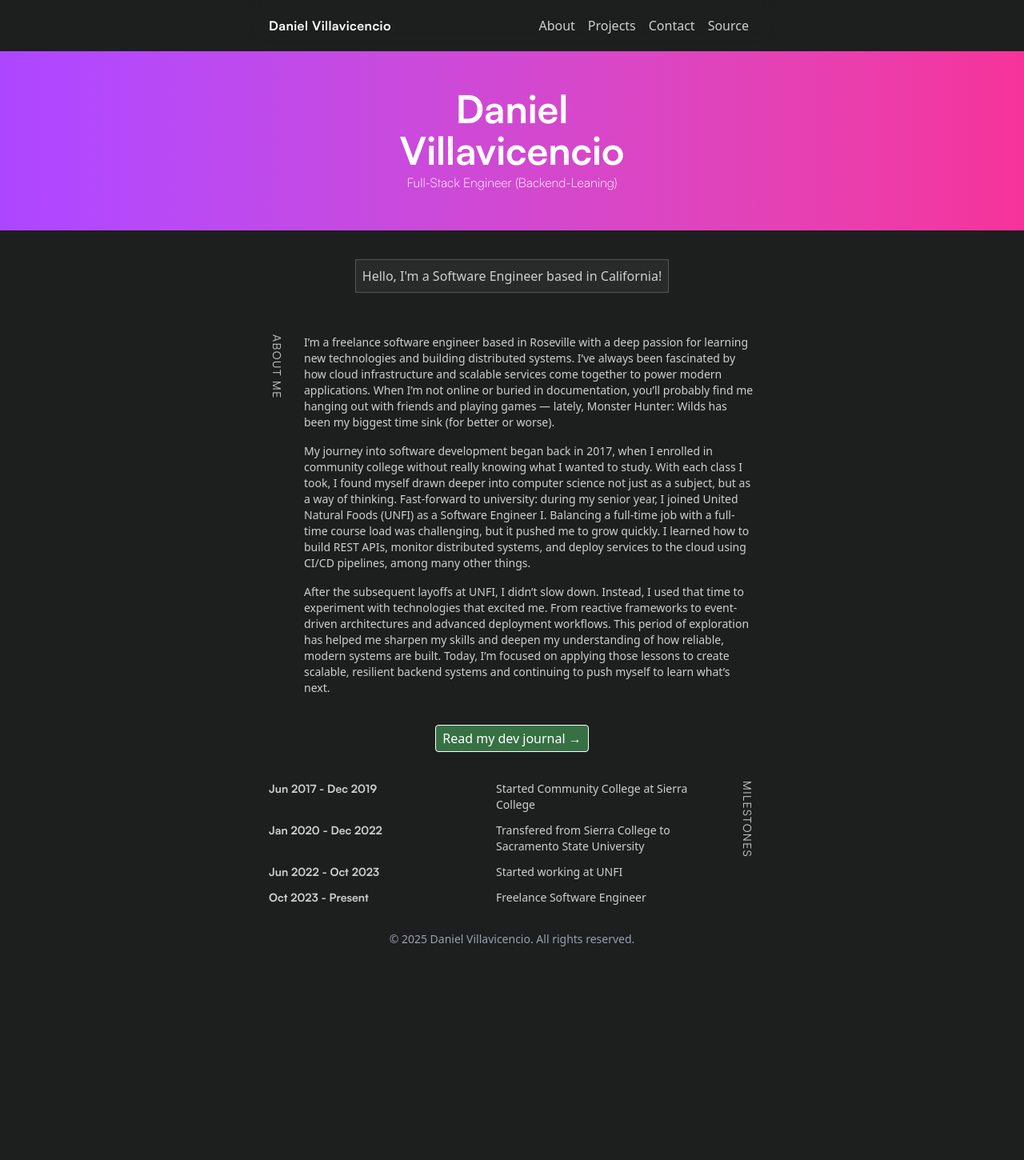
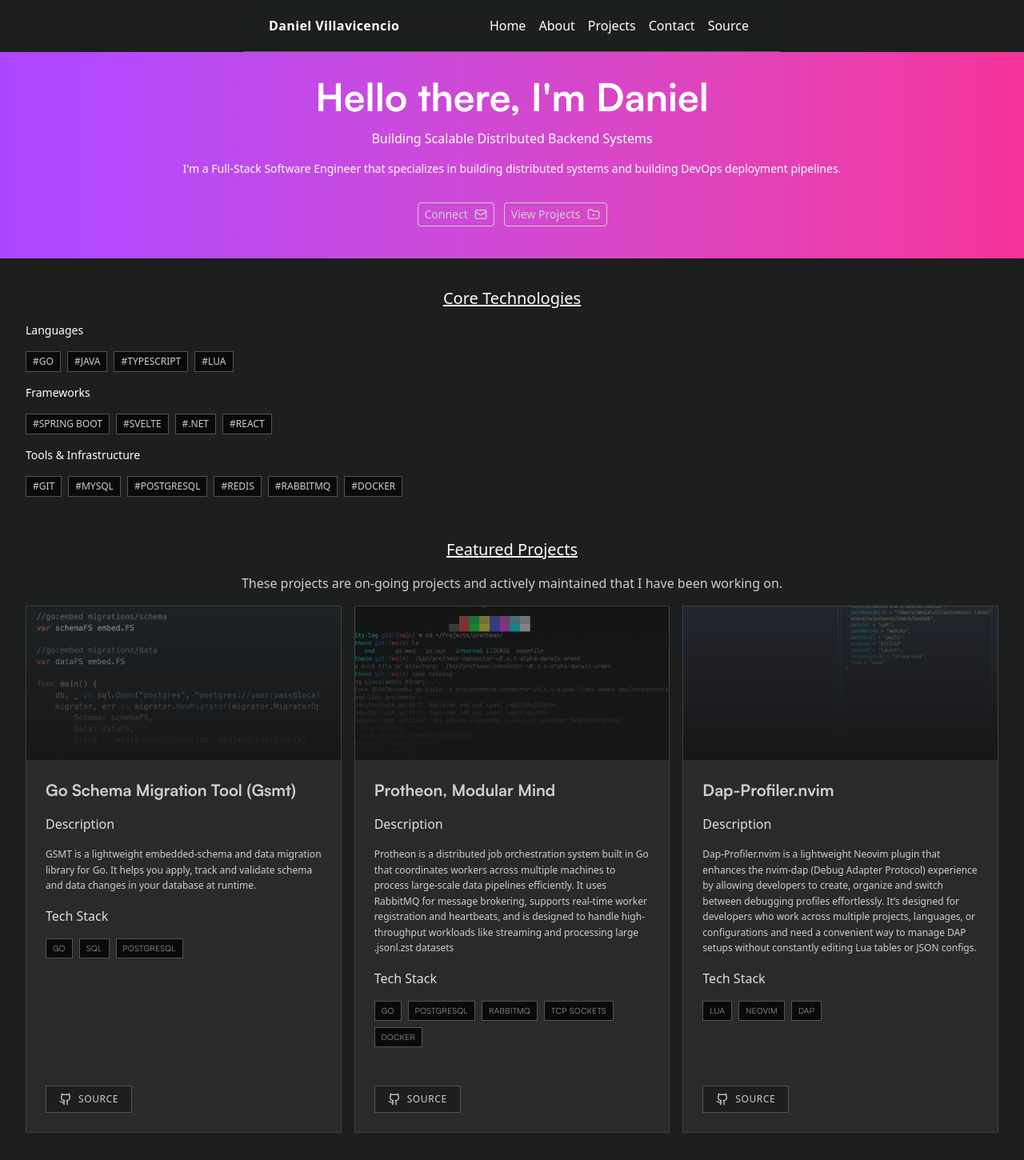
Before and after one commit to deahtstroke/Daniel, a SvelteKit app: page / in a window 1280 px wide. Shown: the top 1450 px of the page at 80% size. Before the commit the page ends 1200 px from the top, so only its background shows below. Built offline with nearby package versions, Linux system fonts and the light colour scheme.

Commit message:
Added core technologies section in homepage, separated about me from homepaeg, added buttons for connect and view projects, navbar reworked, etc.

```diff
--- a/src/app.css
+++ b/src/app.css
@@ -152,7 +152,7 @@
 * Nav-bar link animations
 */
 .nav-link {
-  @apply relative hidden sm:inline-block cursor-pointer text-default content-center;
+  @apply relative hidden sm:inline-block cursor-pointer content-center;
 }
 
 .nav-link:hover {
--- a/src/lib/components/Navbar.svelte
+++ b/src/lib/components/Navbar.svelte
@@ -1,15 +1,21 @@
 <script lang="ts">
 	import HamburgerButton from "./HamburgerButton.svelte";
 	import Sidebar from "./Sidebar.svelte";
-	import { User, Briefcase, Mail, Github } from "lucide-svelte";
+	import { User, Briefcase, Mail, Github, Home } from "lucide-svelte";
 
 	import type { MenuOption } from "$lib/types/MenuOption";
 
 	let menuOptions: MenuOption[] = [
 		{
+			name: "Home",
+			desc: "Go back home",
+			ref: "/",
+			icon: Home,
+		},
+		{
 			name: "About",
 			desc: "Learn more",
-			ref: "/",
+			ref: "/about",
 			icon: User,
 		},
 		{
@@ -40,17 +46,19 @@
 </script>
 
 <nav
-	class="sticky top-0 h-12 max-w-2xl p-8 mx-auto flex flex-row items-center backdrop-blur-md z-50"
+	class="sticky top-0 h-12 max-w-2xl p-8 mx-auto flex flex-row items-center backdrop-blur-md z-50 border-b border-border-default"
 >
 	<a
-		class="font-[Satoshi-Bold] mr-auto tracking-wide text-bright text-md hover:cursor-pointer"
+		class="font-bold mr-auto tracking-wide text-bright text-md hover:cursor-pointer"
 		href="/"
 	>
 		<h1>Daniel Villavicencio</h1>
 	</a>
 
 	<!-- NavBar options desktop -->
-	<ul class="flex flex-row gap-4 mx-2 justify-center content-center">
+	<ul
+		class="flex flex-row gap-4 text-bright mx-2 justify-center content-center"
+	>
 		{#each menuOptions as option}
 			<li class="nav-link"><a href={option.ref}>{option.name}</a></li>
 		{/each}
--- a/src/lib/components/ProjectCard.svelte
+++ b/src/lib/components/ProjectCard.svelte
@@ -28,16 +28,16 @@
 		<h3 class="text-xl font-[Satoshi-Bold]">
 			{project.title}
 		</h3>
-		<h4 class="font-[Satoshi-Regular] font-light">Description</h4>
-		<p class="text-sm text-default leading-relaxed font-[Satoshi-Light]">
+		<h4 class="text-light">Description</h4>
+		<p class="text-xs text-default leading-relaxed">
 			{project.description}
 		</p>
 
-		<h4 class="font-[Satoshi-Regular] font-light">Tech Stack</h4>
+		<h4 class="text-light">Tech Stack</h4>
 		<div class="flex flex-wrap gap-2">
 			{#each project.technologies as tech}
 				<span
-					class="px-2 py-1 text-[10px] uppercase tracking-wider bg-bg-dark border border-border-default font-light"
+					class="font-[Satoshi-Light] px-2 py-1 text-[10px] uppercase tracking-wider bg-bg-dark border border-border-default"
 				>
 					{tech}
 				</span>
--- /dev/null
+++ b/src/lib/types/CoreTechnologies.ts
@@ -0,0 +1,4 @@
+export interface CoreTechnologies {
+	category: string;
+	technologies: string[];
+}
--- a/src/routes/+page.svelte
+++ b/src/routes/+page.svelte
@@ -1,135 +1,214 @@
 <script lang="ts">
-	import TechPulseButton from "$lib/components/TechPulseButton.svelte";
+	import { FolderDotIcon, Mail, ArrowRight } from "lucide-svelte";
+	import gsmt from "$lib/assets/gsmt.png";
+	import protheon from "$lib/assets/Protheon.png";
+	import dapProfiler from "$lib/assets/dap-profiler.png";
 
-	interface Milestone {
-		year: String;
-		title: String;
-	}
+	import ProjectCard from "$lib/components/ProjectCard.svelte";
+	import type { Project } from "$lib/types/Project";
+	import type { CoreTechnologies } from "$lib/types/CoreTechnologies";
 
-	const milestones: Milestone[] = [
+	const coreTechnologies: CoreTechnologies[] = [
 		{
-			year: "Jun 2017 - Dec 2019",
-			title: "Started Community College at Sierra College",
+			category: "Languages",
+			technologies: ["Go", "Java", "Typescript", "Lua"],
 		},
 		{
-			year: "Jan 2020 - Dec 2022",
-			title: "Transfered from Sierra College to Sacramento State University",
+			category: "Frameworks",
+			technologies: ["Spring Boot", "Svelte", ".NET", "React"],
 		},
 		{
-			year: "Jun 2022 - Oct 2023",
-			title: "Started working at UNFI",
+			category: "Tools & Infrastructure",
+			technologies: [
+				"Git",
+				"MySQL",
+				"PostgreSQL",
+				"Redis",
+				"RabbitMQ",
+				"Docker",
+			],
+		},
+	];
+
+	const projects: Project[] = [
+		{
+			title: "Go Schema Migration Tool (Gsmt)",
+			description:
+				"GSMT is a lightweight embedded-schema and data migration library for Go. It helps you apply, track and validate schema and data changes in your database at runtime.",
+			image: gsmt,
+			technologies: ["Go", "SQL", "PostgreSQL"],
+			githubUrl: "http://www.github.com/deahtstroke/gsmt",
 		},
 		{
-			year: "Oct 2023 - Present",
-			title: "Freelance Software Engineer",
+			title: "Protheon, Modular Mind",
+			description:
+				"Protheon is a distributed job orchestration system built in Go that coordinates workers across multiple machines to process large-scale data pipelines efficiently. It uses RabbitMQ for message brokering, supports real-time worker registration and heartbeats, and is designed to handle high-throughput workloads like streaming and processing large .jsonl.zst datasets",
+			image: protheon,
+			technologies: ["Go", "PostgreSQL", "RabbitMQ", "TCP Sockets", "Docker"],
+			githubUrl: "http://www.github.com/deahtstroke/Protheon",
+		},
+		{
+			title: "Dap-Profiler.nvim",
+			description:
+				"Dap-Profiler.nvim is a lightweight Neovim plugin that enhances the nvim-dap (Debug Adapter Protocol) experience by allowing developers to create, organize and switch between debugging profiles effortlessly. It’s designed for developers who work across multiple projects, languages, or configurations and need a convenient way to manage DAP setups without constantly editing Lua tables or JSON configs.",
+			image: dapProfiler,
+			technologies: ["Lua", "Neovim", "DAP"],
+			githubUrl: "http://www.github.com/deahtstroke/dap-profiler.nvim",
 		},
 	];
+
+	let staggerCounter: number = 0;
 </script>
 
 <main class="flex flex-col items-center gap-5 align-middle">
 	<section
-		class="relative w-full h-56 px-8 py-4 flex flex-row items-center justify-center bg-linear-to-r from-purple-500 to-pink-500"
+		class="relative w-full p-8 gap-4 flex flex-col items-center justify-center bg-linear-to-r from-purple-500 to-pink-500"
 	>
-		<div
-			class="flex flex-col px-8 py-2 sm:col-span-2 gap-1 items-start sm:items-center"
+		<!-- Hero banner -->
+		<h1
+			class="fly-in-item animate-in font-[Satoshi-Bold] text-center text-bright text-5xl"
+			style="--delay: {staggerCounter++ * 50}ms"
 		>
-			<h1 class="font-[Satoshi-Bold] text-bright text-5xl">Daniel</h1>
-			<h1 class="font-[Satoshi-Bold] text-bright text-5xl">Villavicencio</h1>
-			<h4 class="font-[Satoshi-light] text-bright text-md">
-				Full-Stack Engineer (Backend-Leaning)
-			</h4>
+			Hello there, I'm Daniel
+		</h1>
+		<h3
+			class="fly-in-item animate-in text-center text-bright text-md"
+			style="--delay: {staggerCounter++ * 100}ms"
+		>
+			Building Scalable Distributed Backend Systems
+		</h3>
+		<p
+			class="fly-in-item animate-in text-bright text-sm text-center"
+			style="--delay: {staggerCounter++ * 100}ms"
+		>
+			I'm a Full-Stack Software Engineer that specializes in building
+			distributed systems and building DevOps deployment pipelines.
+		</p>
+
+		<!-- Action buttons -->
+		<div class="flex gap-3 justify-center pt-4 pb-2">
+			<button
+				aria-label="Connect button"
+				style="--delay: {staggerCounter++ * 100}ms"
+				class="fly-in-item animate-in
+				group
+				flex gap-2 px-2 py-1 border items-center rounded-sm text-bright border-bright sm:text-default sm:border-default
+				hover:text-bright hover:border-bright transition-all duration-300 cursor-pointer"
+			>
+				<span class="text-sm">Connect</span>
+				<Mail class="w-4 h-4" />
+			</button>
+			<button
+				aria-label="Portfolio button"
+				style="--delay: {staggerCounter++ * 100}ms"
+				class="fly-in-item animate-in
+				flex px-2 py-1 gap-2 border items-center rounded-sm text-bright border-bright sm:text-default sm:border-default
+				hover:text-bright hover:border-bright transition-all duration-300 cursor-pointer"
+			>
+				<span class="text-sm">View Projects</span>
+				<FolderDotIcon class="w-4 h-4" />
+			</button>
 		</div>
 	</section>
 
-	<section class="px-8 py-4">
-		<div class="bg-button-default border-[1px] border-button-border p-2">
-			<h1 class="text-center">
-				Hello, I'm a Software Engineer based in California!
-			</h1>
+	<!-- Core Technologies -->
+	<section class="relative w-full px-8 py-4 flex flex-col gap-4">
+		<h1
+			class="animate-in fly-in-item text-xl text-bright text-center underline"
+			style="--delay: {staggerCounter++ * 100}ms"
+		>
+			Core Technologies
+		</h1>
+		{#each coreTechnologies as tech}
+			<h2 class="fly-right-item animate-right text-sm text-bright text-start">
+				{tech.category}
+			</h2>
+			<div class="flex flex-row flex-wrap gap-2">
+				{#each tech.technologies as elem}
+					<div
+						class="fly-right-item animate-right relative py-1 px-2 bg-bg-dark border border-border-default uppercase text-xs hover:bg-bg-default"
+					>
+						#{elem}
+					</div>
+				{/each}
+			</div>
+		{/each}
+	</section>
+
+	<!-- Featured Projects -->
+	<section
+		style="--delay: {staggerCounter++ * 100}ms"
+		class="fly-in-item animate-in relative w-full px-8 py-4 flex flex-col items-center gap-4"
+	>
+		<h1 class="text-xl text-bright text-center underline">Featured Projects</h1>
+		<p class="text-md text-center">
+			These projects are on-going projects and actively maintained that I have
+			been working on.
+		</p>
+		<div class="grid grid-cols-1 sm:grid-cols-2 md:grid-cols-3 gap-4">
+			{#each projects as project}
+				<ProjectCard {project} />
+			{/each}
 		</div>
 	</section>
-	<article class="max-w-2xl">
+
+	<!-- Learn more about me -->
+	<section class="relative px-8">
 		<div
-			class="flex flex-col px-8 py-4 sm:grid sm:grid-cols-[auto_1fr] gap-x-6 gap-y-8 items-center sm:items-start"
+			class="flex flex-col gap-4 p-4 items-center border border-border-default rounded-sm"
 		>
-			<!-- About section -->
-			<h2
-				class="hidden sm:block vertical-writing font-[Satoshi-Regular] uppercase tracking-widest text-sm"
-			>
-				About Me
-			</h2>
-			<div class="flex flex-col gap-4 text-sm">
-				<div class="flex flex-col gap-1 sm:hidden">
-					<h2 class="text-sm">About Me</h2>
-					<hr class="opacity-25" />
-				</div>
-				<p>
-					I’m a freelance software engineer based in Roseville with a deep
-					passion for learning new technologies and building distributed
-					systems. I’ve always been fascinated by how cloud infrastructure and
-					scalable services come together to power modern applications. When I’m
-					not online or buried in documentation, you’ll probably find me hanging
-					out with friends and playing games — lately, Monster Hunter: Wilds has
-					been my biggest time sink (for better or worse).
-				</p>
-				<p>
-					My journey into software development began back in 2017, when I
-					enrolled in community college without really knowing what I wanted to
-					study. With each class I took, I found myself drawn deeper into
-					computer science not just as a subject, but as a way of thinking.
-					Fast-forward to university: during my senior year, I joined United
-					Natural Foods (UNFI) as a Software Engineer I. Balancing a full-time
-					job with a full-time course load was challenging, but it pushed me to
-					grow quickly. I learned how to build REST APIs, monitor distributed
-					systems, and deploy services to the cloud using CI/CD pipelines, among
-					many other things.
-				</p>
-				<p>
-					After the subsequent layoffs at UNFI, I didn’t slow down. Instead, I
-					used that time to experiment with technologies that excited me. From
-					reactive frameworks to event-driven architectures and advanced
-					deployment workflows. This period of exploration has helped me sharpen
-					my skills and deepen my understanding of how reliable, modern systems
-					are built. Today, I’m focused on applying those lessons to create
-					scalable, resilient backend systems and continuing to push myself to
-					learn what’s next.
-				</p>
+			<h1 class="text-xl text-bright text-center font-bold">
+				Learn more about my journey
+			</h1>
+			<p class="text-sm text-default text-center">
+				Learn about my philosophy, career milestones, and what I'm currently
+				focused on building
+			</p>
+			<div class="flex">
+				<a
+					href="/about"
+					class="inline-flex group items-center gap-2 px-4 py-2 bg-bg-card text-default hover:bg-bg-dark border border-border-default rounded-md transition-all duration-150"
+				>
+					Read my story
+					<ArrowRight class="w-4 h-4 group-hover:translate-x-2" />
+				</a>
 			</div>
-		</div>
-	</article>
-
-	<!-- Dev Journal pulse button -->
-	<div class="flex flex-col items-center sm:col-span-2 self-center">
-		<TechPulseButton label="Read my dev journal →" />
-	</div>
-
-	<section class="max-w-2xl">
-		<div
-			class="flex flex-col px-8 py-4 sm:grid sm:grid-cols-[auto_1fr] gap-x-6 gap-y-8 items-center sm:items-start"
-		>
-			<!-- Milestones section -->
-			<div class="flex flex-col gap-4 text-sm w-full">
-				<div class="flex sm:hidden flex-col gap-1">
-					<h2 class="text-sm">Timeline</h2>
-					<hr class="opacity-50" />
-				</div>
-				<ul class="flex flex-col gap-3">
-					{#each milestones as milestone}
-						<li class="grid grid-cols-[1fr_1fr] gap-1">
-							<h4 class="font-[Satoshi-Bold] font-bright mr-auto">
-								{milestone.year}
-							</h4>
-							<span>{milestone.title}</span>
-						</li>
-					{/each}
-				</ul>
-			</div>
-
-			<h2
-				class="hidden sm:block vertical-writing font-[Satoshi-Regular] uppercase tracking-widest text-sm"
-			>
-				Milestones
-			</h2>
 		</div>
 	</section>
 </main>
+
+<style>
+	.fly-right-item {
+		opacity: 0;
+		transform: translateX(-50px);
+	}
+
+	.fly-right-item.animate-right {
+		animation: flyRight 300ms ease-out forwards;
+		animation-delay: var(--right-delay);
+	}
+
+	.fly-in-item {
+		opacity: 0;
+		transform: translateY(20px);
+	}
+
+	.fly-in-item.animate-in {
+		animation: flyUp 300ms ease-out forwards;
+		animation-delay: var(--delay);
+	}
+
+	@keyframes flyRight {
+		to {
+			opacity: 1;
+			transform: translateX(0);
+		}
+	}
+
+	@keyframes flyUp {
+		to {
+			opacity: 1;
+			transform: translateY(0);
+		}
+	}
+</style>
--- a/src/routes/projects/+page.svelte
+++ b/src/routes/projects/+page.svelte
@@ -47,11 +47,10 @@
 <section
 	class="flex flex-col px-8 py-4 mx-auto align-middle items-center max-w-4xl gap-8"
 >
-	<h2
-		class="text-2xl font-[Satoshi-Light] tracking-wider text-default uppercase"
-	>
-		Projects
-	</h2>
+	<div class="flex flex-col gap-1 w-full">
+		<h2 class="text-lg font-[Satoshi-Bold]">Projects</h2>
+		<hr class="opacity-50" />
+	</div>
 	<div class="grid items-start grid-cols-1 md:grid-cols-2 lg:grid-cols-3 gap-6">
 		{#each projects as project}
 			<ProjectCard {project} />
```
Also changed, not shown: src/lib/components/Sidebar.svelte (+3 -7 lines), src/routes/about/+page.svelte (added, +99 -0 lines).
